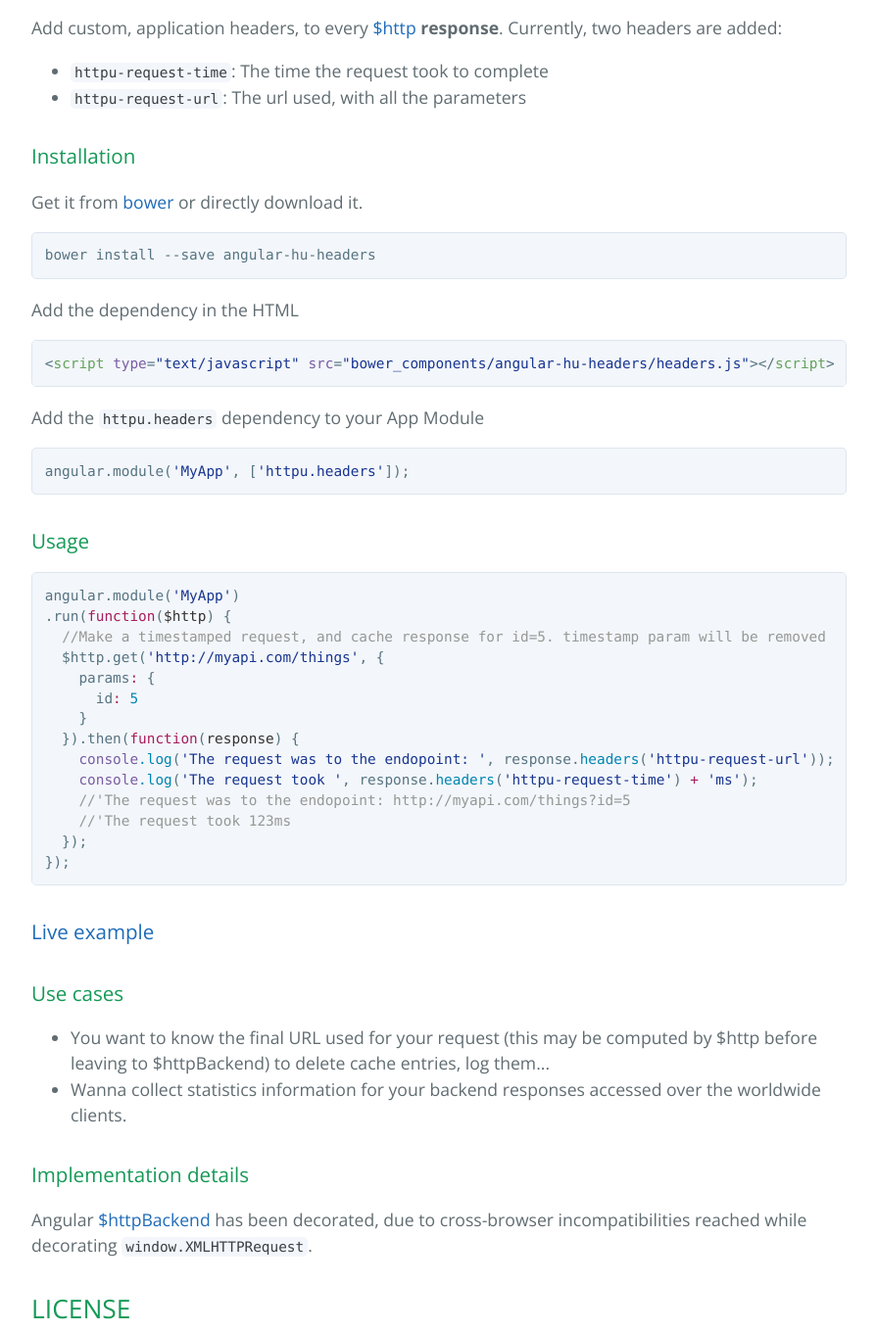
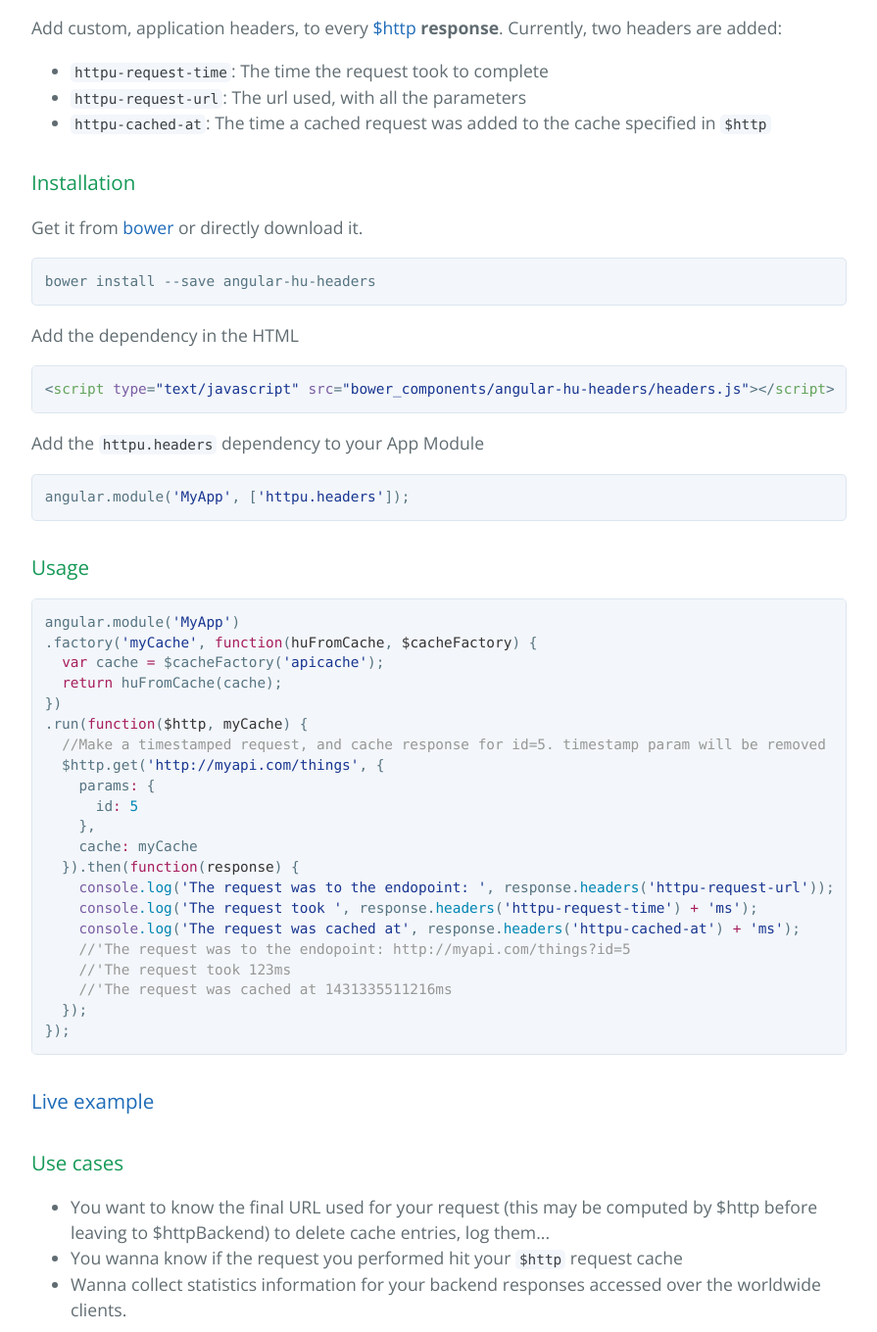
Before and after one commit to angular-hu/bower-headers, a plain HTML site: page index.html in a window 1280 px wide. Shown: the part 470-1830 px from the top of the page at 98% size, without its empty margins (192-1087 px from the left). Drawn offline with nearby package versions, Linux system fonts and the light colour scheme.

Commit message:
Create gh-pages branch via GitHub

```diff
--- a/index.html
+++ b/index.html
@@ -29,6 +29,9 @@
 <code>httpu-request-time</code>: The time the request took to complete</li>
 <li>
 <code>httpu-request-url</code>: The url used, with all the parameters</li>
+<li>
+<code>httpu-cached-at</code>: The time a cached request was added to the cache specified in <code>$http</code>
+</li>
 </ul>
 
 <h3>
@@ -50,17 +53,24 @@
 <a id="usage" class="anchor" href="#usage" aria-hidden="true"><span class="octicon octicon-link"></span></a>Usage</h3>
 
 <div class="highlight highlight-js"><pre>angular.module(<span class="pl-s"><span class="pl-pds">'</span>MyApp<span class="pl-pds">'</span></span>)
-.run(<span class="pl-k">function</span>(<span class="pl-smi">$http</span>) {
+.factory(<span class="pl-s"><span class="pl-pds">'</span>myCache<span class="pl-pds">'</span></span>, <span class="pl-k">function</span>(<span class="pl-smi">huFromCache</span>, <span class="pl-smi">$cacheFactory</span>) {
+  <span class="pl-k">var</span> cache <span class="pl-k">=</span> $cacheFactory(<span class="pl-s"><span class="pl-pds">'</span>apicache<span class="pl-pds">'</span></span>);
+  <span class="pl-k">return</span> huFromCache(cache);
+})
+.run(<span class="pl-k">function</span>(<span class="pl-smi">$http</span>, <span class="pl-smi">myCache</span>) {
   <span class="pl-c">//Make a timestamped request, and cache response for id=5. timestamp param will be removed</span>
   $http.get(<span class="pl-s"><span class="pl-pds">'</span>http://myapi.com/things<span class="pl-pds">'</span></span>, {
     params<span class="pl-k">:</span> {
       id<span class="pl-k">:</span> <span class="pl-c1">5</span>
-    }
+    },
+    cache<span class="pl-k">:</span> myCache
   }).then(<span class="pl-k">function</span>(<span class="pl-smi">response</span>) {
     <span class="pl-en">console</span><span class="pl-c1">.log</span>(<span class="pl-s"><span class="pl-pds">'</span>The request was to the endopoint: <span class="pl-pds">'</span></span>, response.<span class="pl-c1">headers</span>(<span class="pl-s"><span class="pl-pds">'</span>httpu-request-url<span class="pl-pds">'</span></span>));
     <span class="pl-en">console</span><span class="pl-c1">.log</span>(<span class="pl-s"><span class="pl-pds">'</span>The request took <span class="pl-pds">'</span></span>, response.<span class="pl-c1">headers</span>(<span class="pl-s"><span class="pl-pds">'</span>httpu-request-time<span class="pl-pds">'</span></span>) <span class="pl-k">+</span> <span class="pl-s"><span class="pl-pds">'</span>ms<span class="pl-pds">'</span></span>);
+    <span class="pl-en">console</span><span class="pl-c1">.log</span>(<span class="pl-s"><span class="pl-pds">'</span>The request was cached at<span class="pl-pds">'</span></span>, response.<span class="pl-c1">headers</span>(<span class="pl-s"><span class="pl-pds">'</span>httpu-cached-at<span class="pl-pds">'</span></span>) <span class="pl-k">+</span> <span class="pl-s"><span class="pl-pds">'</span>ms<span class="pl-pds">'</span></span>);
     <span class="pl-c">//'The request was to the endopoint: http://myapi.com/things?id=5</span>
     <span class="pl-c">//'The request took 123ms</span>
+    <span class="pl-c">//'The request was cached at 1431335511216ms</span>
   });
 });</pre></div>
 
@@ -73,6 +83,7 @@
 
 <ul>
 <li>You want to know the final URL used for your request (this may be computed by $http before leaving to $httpBackend) to  delete cache entries, log them...</li>
+<li>You wanna know if the request you performed hit your <code>$http</code> request cache</li>
 <li>Wanna collect statistics information for your backend responses accessed over the worldwide clients.</li>
 </ul>
 
```
Also changed, not shown: params.json (+1 -1 lines).
